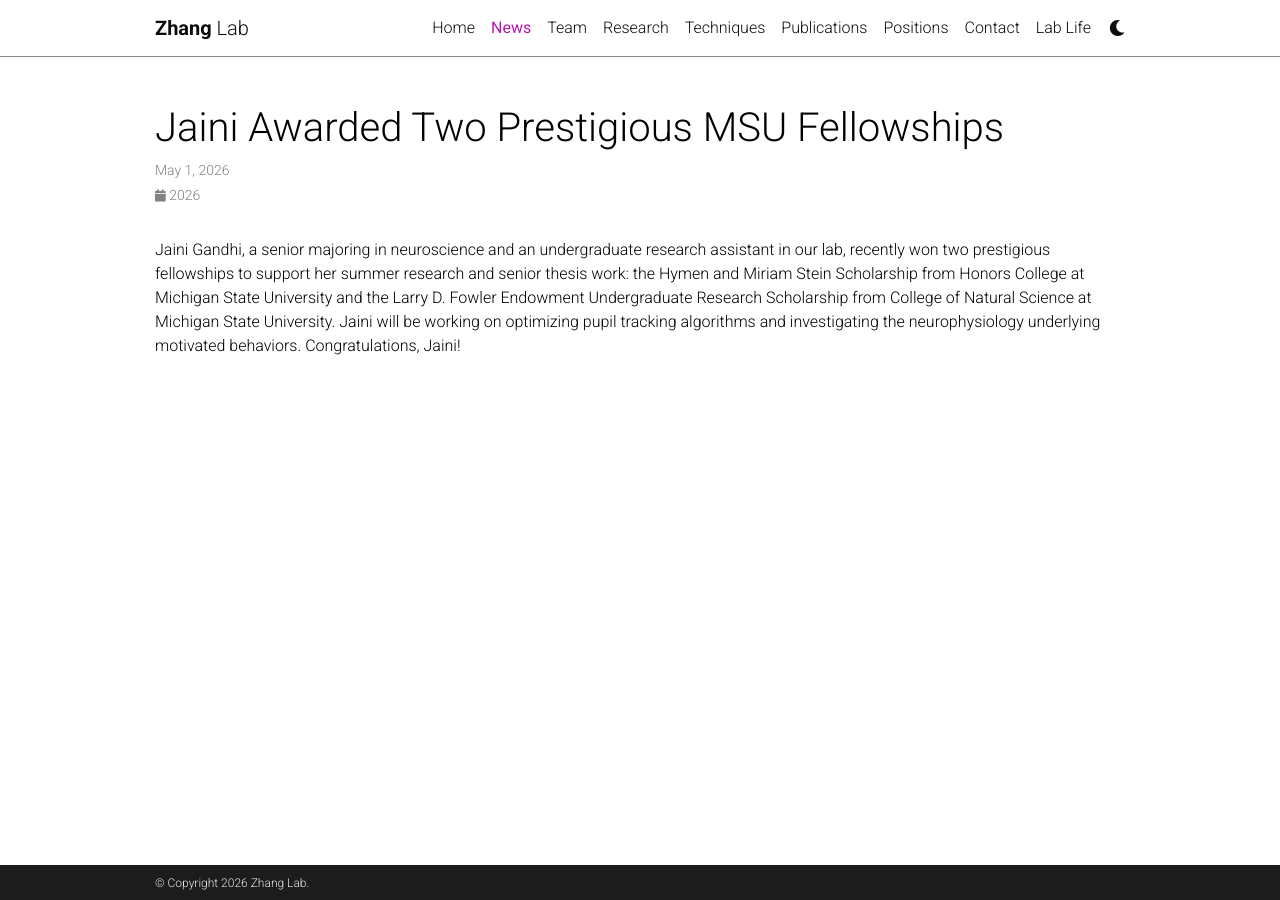
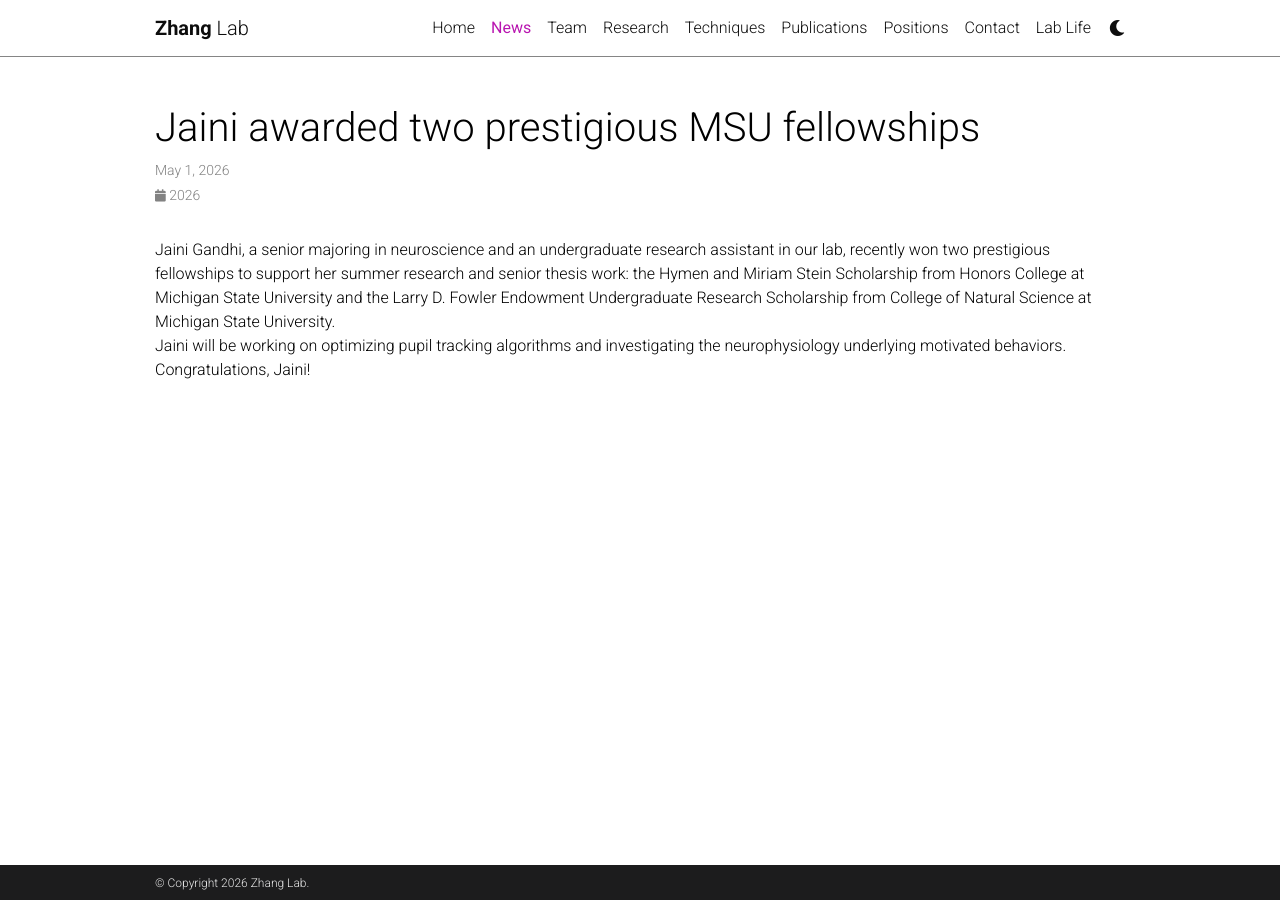
Before and after one commit to zhanglabmsu/zhanglabmsu.github.io, a Jekyll site: the page built from _posts/2026-05-01-jaini-fellowship.md, in a window 1280 px wide. Built offline with Jekyll 4.4.1, drawn with Linux system fonts in a browser that asks for light colours; full-size pictures stand in for the smaller copies a plugin makes; comment, search, counter and statistics services are not loaded; a style sheet for code colours, icons or effects is not loaded.

Commit message:
initial commit

```diff
--- a/_posts/2026-05-01-jaini-fellowship.md
+++ b/_posts/2026-05-01-jaini-fellowship.md
@@ -1,11 +1,12 @@
 ---
 layout: post
-title: Jaini Awarded Two Prestigious MSU Fellowships
+title: Jaini awarded two prestigious MSU fellowships
 date: 2026-05-01 21:00:00
 description:
 tags:
 categories:
 
 ---
-Jaini Gandhi, a senior majoring in neuroscience and an undergraduate research assistant in our lab, recently won two prestigious fellowships to support her summer research and senior thesis work: the Hymen and Miriam Stein Scholarship from Honors College at Michigan State University and the Larry D. Fowler Endowment Undergraduate Research Scholarship from College of Natural Science at Michigan State University. Jaini will be working on optimizing pupil tracking algorithms and investigating the neurophysiology underlying motivated behaviors.
+Jaini Gandhi, a senior majoring in neuroscience and an undergraduate research assistant in our lab, recently won two prestigious fellowships to support her summer research and senior thesis work: the Hymen and Miriam Stein Scholarship from Honors College at Michigan State University and the Larry D. Fowler Endowment Undergraduate Research Scholarship from College of Natural Science at Michigan State University.<br>
+Jaini will be working on optimizing pupil tracking algorithms and investigating the neurophysiology underlying motivated behaviors.<br>
 Congratulations, Jaini!
```
Also changed, not shown: _pages/research.md (+5 -0 lines), _posts/2026-05-05-psl-retreat.md (+2 -2 lines).
